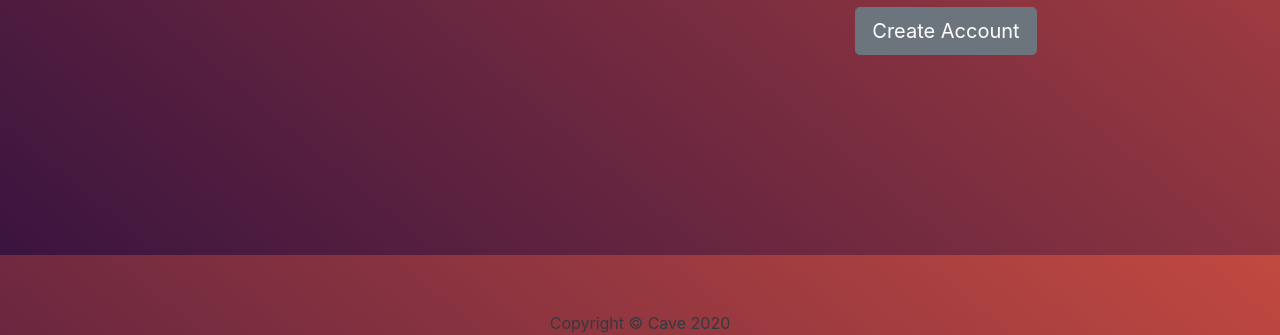
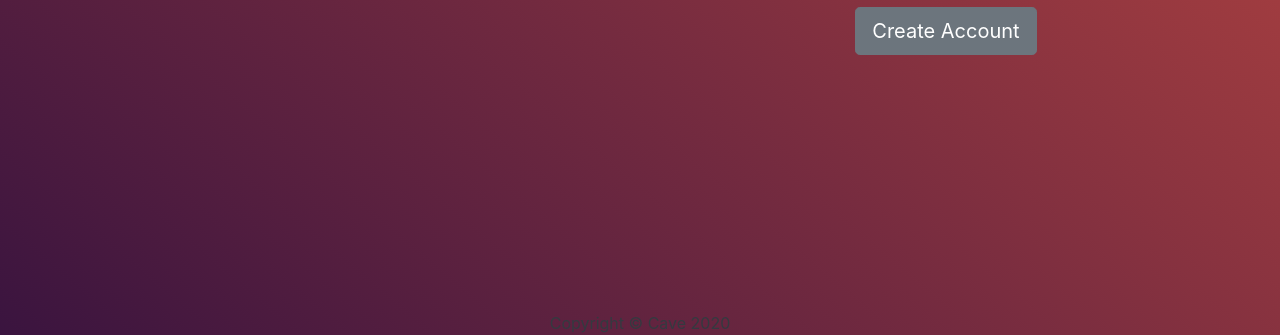
Before and after one commit to DaniD1986/Socialmediapage, a website: page index.html in a window 1280 px wide. Shown: the part 465-800 px from the top of the page. Drawn offline with Linux system fonts and the light colour scheme.

Commit message:
Update blog-home.css

```diff
--- a/css/blog-home.css
+++ b/css/blog-home.css
@@ -3,7 +3,10 @@
  * Copyright 2013-2020 Start Bootstrap
  * Licensed under MIT (https://github.com/StartBootstrap/startbootstrap-blog-home/blob/master/LICENSE)
  */
+
+
 body {
+  min-height: 100%;
   padding-top: 56px;
     margin: 0;
     font-family: -apple-system, BlinkMacSystemFont, "Segoe UI", Roboto, "Helvetica Neue", Arial, "Noto Sans", sans-serif, "Apple Color Emoji", "Segoe UI Emoji", "Segoe UI Symbol", "Noto Color Emoji";
@@ -13,6 +16,10 @@ body {
     color: #EB5E45;
     text-align: left;
     background-image: linear-gradient(220deg, #C14940, #3A143F);
+}
+
+html {
+	min-height: 100%;
 }
 
 img {
```
